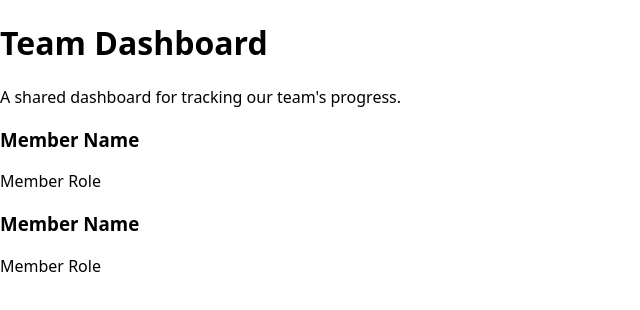
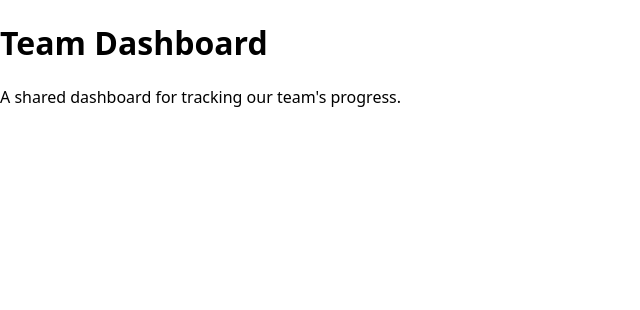
Before and after one commit to code2811/coding-party-react-exercises7, a React (Vite) app: page / in a window 1280 px wide. Shown: the top 310 px of the page, without its empty margins (0-640 px from the left). Built offline with nearby package versions, Linux system fonts and the light colour scheme.

Commit message:
Add typed MemberCard props interface

```diff
--- a/src/MemberCard.tsx
+++ b/src/MemberCard.tsx
@@ -1,11 +1,12 @@
 // Author: Jongkuch Isaac Chol Anyar
-function MemberCard() {
-  return (
-    <div>
-      <h3>Member Name</h3>
-      <p>Member Role</p>
-    </div>
-  )
+// Author: Olive Umurerwa
+interface MemberCardProps {
+  name: string
+  role: string
+}
+
+function MemberCard({ name, role }: MemberCardProps) {
+  return <div />
 }
 
 export default MemberCard
```
